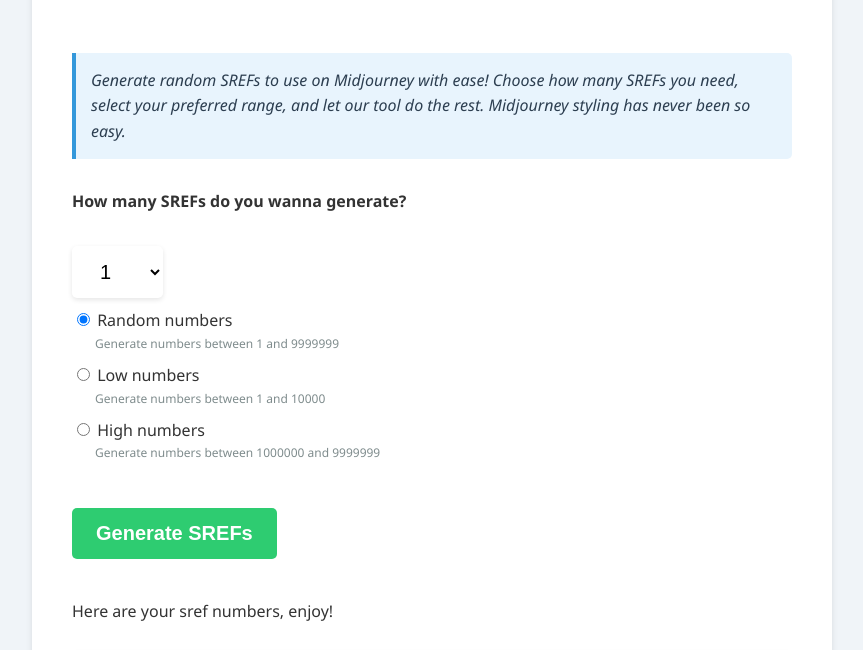
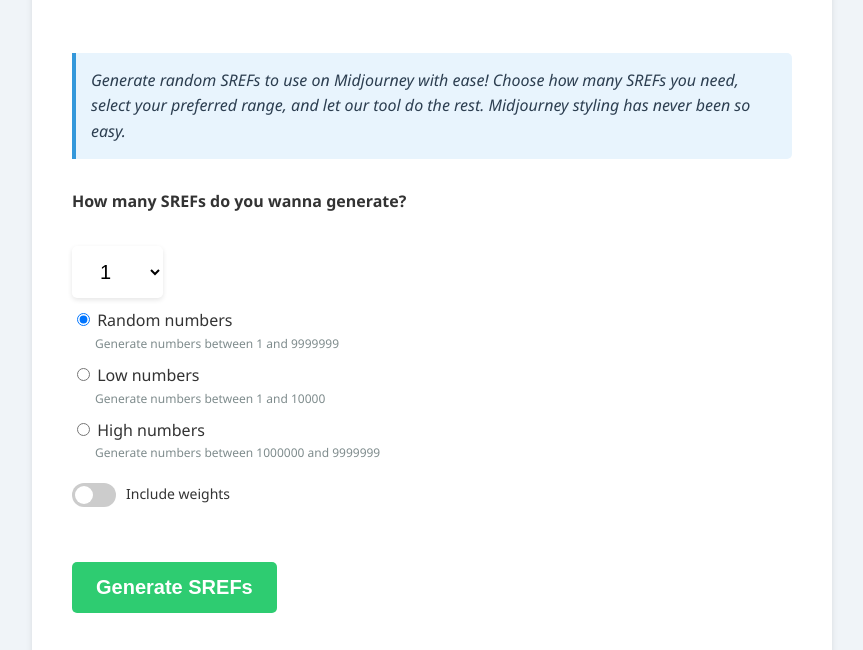
Before and after one commit to InevitableBio/sref-generator, a plain HTML site: page index.html in a window 1280 px wide. Shown: the part 150-800 px from the top of the page, without its empty margins (208-1071 px from the left). Drawn offline with Linux system fonts and the light colour scheme.

Commit message:
Update index.html

```diff
--- a/index.html
+++ b/index.html
@@ -97,7 +97,7 @@
         footer a {
             color: #3498db;
             text-decoration: none;
-            margin: 0;
+            margin: 0 10px;
         }
         footer a:hover {
             text-decoration: underline;
@@ -132,6 +132,54 @@
             border-radius: 5px;
             font-size: 14px;
             text-align: center;
+        }
+        .toggle-container {
+            display: flex;
+            align-items: center;
+            margin: 20px 0;
+        }
+        .toggle-switch {
+            position: relative;
+            display: inline-block;
+            width: 44px;  /* Reduced from 60px */
+            height: 24px; /* Reduced from 34px */
+        }
+        .toggle-switch input {
+            opacity: 0;
+            width: 0;
+            height: 0;
+        }
+        .toggle-slider {
+            position: absolute;
+            cursor: pointer;
+            top: 0;
+            left: 0;
+            right: 0;
+            bottom: 0;
+            background-color: #ccc;
+            transition: .4s;
+            border-radius: 24px; /* Made fully round */
+        }
+        .toggle-slider:before {
+            position: absolute;
+            content: "";
+            height: 18px; /* Reduced from 26px */
+            width: 18px;  /* Reduced from 26px */
+            left: 3px;    /* Adjusted from 4px */
+            bottom: 3px;  /* Adjusted from 4px */
+            background-color: white;
+            transition: .4s;
+            border-radius: 50%;
+        }
+        input:checked + .toggle-slider {
+            background-color: #2196F3;
+        }
+        input:checked + .toggle-slider:before {
+            transform: translateX(20px); /* Adjusted from 26px */
+        }
+        .toggle-label {
+            margin-left: 10px;
+            font-size: 14px; /* Reduced font size */
         }
     </style>
 </head>
@@ -174,6 +222,14 @@
                 <span class="radio-description">Generate numbers between 1000000 and 9999999</span>
             </label>
         </div>
+
+        <div class="toggle-container">
+            <label class="toggle-switch">
+                <input type="checkbox" id="weightToggle">
+                <span class="toggle-slider"></span>
+            </label>
+            <span class="toggle-label">Include weights</span>
+        </div>
         <br>
         <button id="generateButton">Generate SREFs</button>
         <button id="copyButton">Copy to Clipboard</button>
@@ -182,9 +238,10 @@
         <div id="copyConfirmation"></div>
     </div>
     <footer>
-        <p>Created with ❤️ | Follow us on <a href="https://x.com/inevitablebio" target="https://x.com/inevitablebio"><svg class="x-logo" xmlns="http://www.w3.org/2000/svg" viewBox="0 0 24 24">
+        <p>Created with ❤️ | Follow us on<a href="https://x.com/inevitablebio" target="https://x.com/inevitablebio"><svg class="x-logo" xmlns="http://www.w3.org/2000/svg" viewBox="0 0 24 24">
             <path d="M18.901 1.153h3.68l-8.04 9.19L24 22.846h-7.406l-5.8-7.584-6.638 7.584H.474l8.6-9.83L0 1.154h7.594l5.243 6.932ZM17.61 20.644h2.039L6.486 3.24H4.298Z"/>
-        </svg></a> | <a href="privacy.html" target="privacy.html">Privacy Policy</a>
+        </svg></a>|
+        <a href="privacy.html" target="privacy.html">Privacy Policy</a>
     </p>
     </footer>
 
@@ -195,6 +252,7 @@ const countSelector = document.getElementById('countSelector');
         const result = document.getElementById('result');
         const rangeRadios = document.getElementsByName('range');
         const resultText = document.getElementById('resultText');
+        const weightToggle = document.getElementById('weightToggle');
 
         function getRandomInt(min, max) {
             return Math.floor(Math.random() * (max - min + 1)) + min;
@@ -225,7 +283,21 @@ const countSelector = document.getElementById('countSelector');
             }
 
             for (let i = 0; i < count; i++) {
-                numbers.push(getRandomInt(min, max));
+                let number = getRandomInt(min, max);
+                if (weightToggle.checked) {
+                    let weight = getRandomInt(1, 5);
+                    numbers.push(`${number}::${weight}`);
+                } else {
+                    numbers.push(number);
+                }
+
+                /* numbers.push(getRandomInt(min, max));
+                if (weightToggle.checked) {
+                    let weight = getRandomInt(1, 5);
+                    numbers.push(`${number}::${weight}`);
+                } else {
+                    numbers.push(number);
+                } */
             }
             result.textContent = numbers.join(' ');
             copyButton.style.display = 'inline-block';
```
